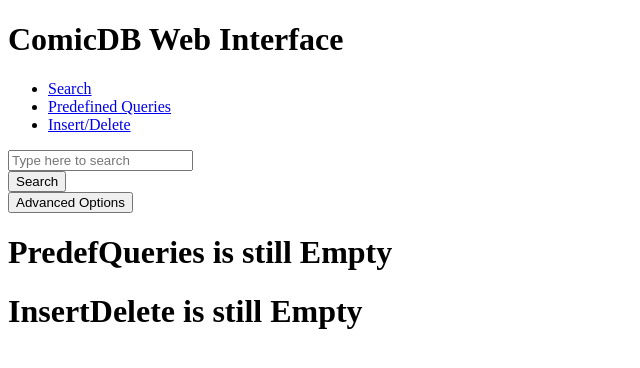
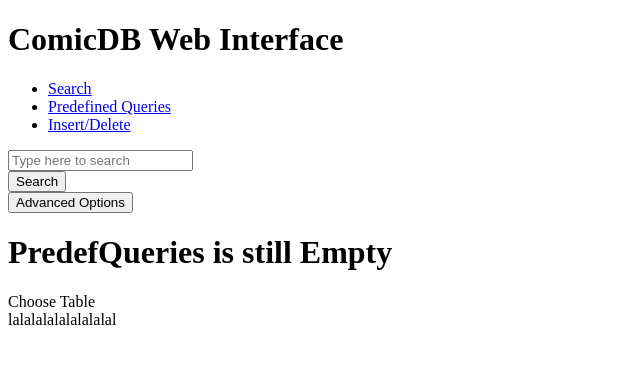
Before and after one commit to vincenzobaz/ComicDB-Interface, a React app: page / in a window 1280 px wide. Shown: the top 368 px of the page, without its empty margins (0-640 px from the left). Built offline with nearby package versions, Linux system fonts and the light colour scheme; no server answers; the HTML template or start-up script is replaced by a standard one.

Commit message:
Start to work on insert/delete tab

```diff
--- /dev/null
+++ b/client/src/InsertDelete.js
@@ -0,0 +1,13 @@
+import React from 'react';
+import {Grid, Row, Col} from 'react-bootstrap';
+
+export function InsertDelete(props) {
+	return(
+		<div className='insdel'>
+		<Grid>
+			<Col md={2}>Choose Table </Col>
+			<Col md={7}> lalalalalalalalalal </Col>
+		</Grid>
+		</div>
+	);
+};
--- a/client/src/InsertDelete.jsx
+++ /dev/null
@@ -1,5 +0,0 @@
-import React from 'react';
-
-export function InsertDelete(props) {
-    return(<h1> InsertDelete is still Empty</h1>)
-}
--- a/client/src/MainWindow.js
+++ b/client/src/MainWindow.js
@@ -2,7 +2,7 @@ import React from 'react';
 import {Grid, PageHeader, Row, Tab, Tabs} from 'react-bootstrap';
 import {Search} from './Search.js';
 import {PredefQueries} from './PredefQueries.jsx';
-import {InsertDelete} from './InsertDelete.jsx';
+import {InsertDelete} from './InsertDelete.js';
 
 export function MainWindow(props) {
     return(
```
Also changed, not shown: 1 other file (tests, documents, lock files or other folders).
